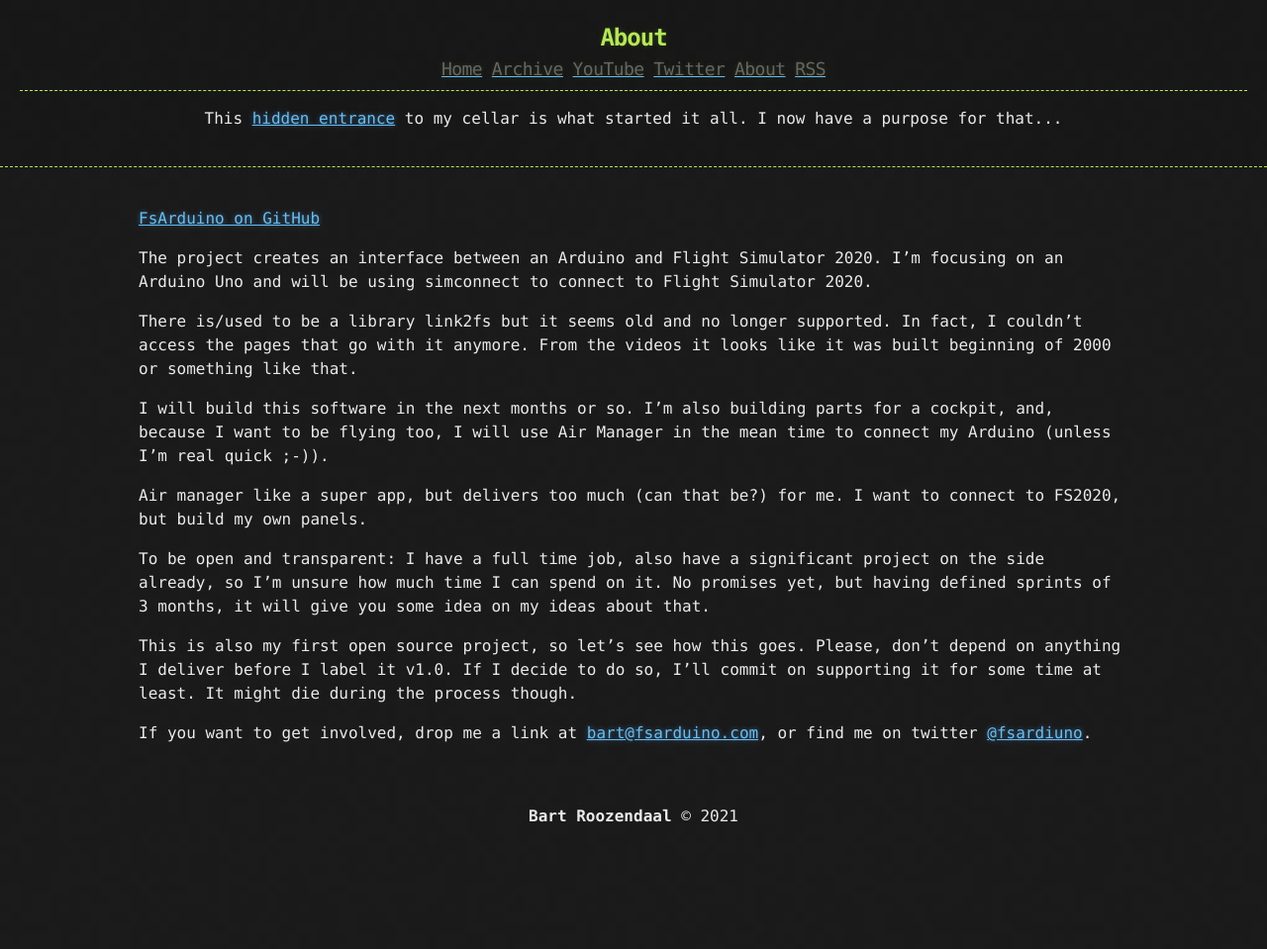
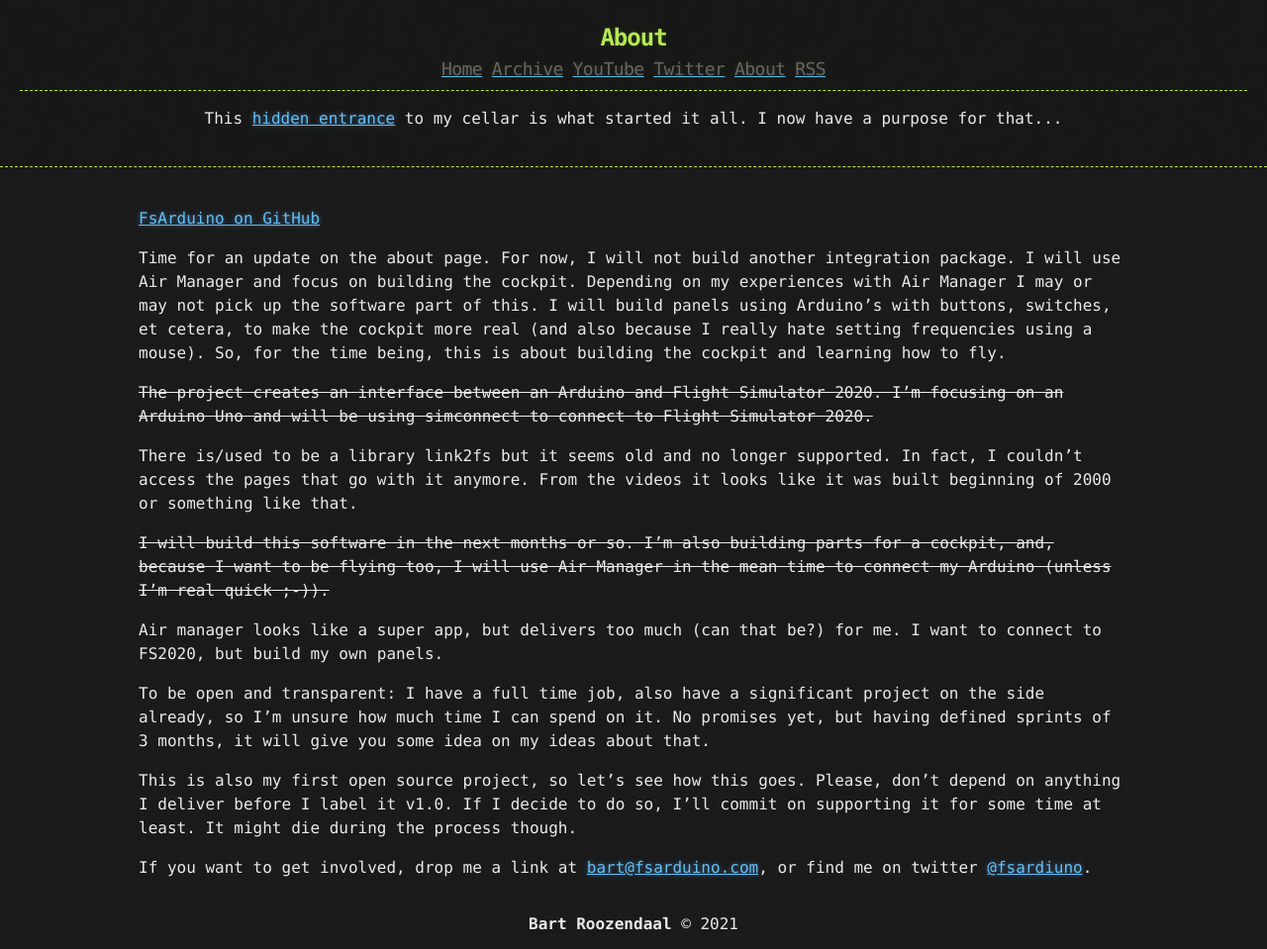
Before and after one commit to bartroozendaal/fsarduino.com, a Jekyll site: the page built from about.md, in a window 1280 px wide. Shown: the whole page at 99% size. Built offline with Jekyll 4.4.1, drawn with Linux system fonts in a browser that asks for light colours; before the commit the page ends 900 px from its top, so only the background shows below that.

Commit message:
update off about page

```diff
--- a/about.md
+++ b/about.md
@@ -5,13 +5,15 @@ title: About
 
 [FsArduino on GitHub](https://github.com/bartroozendaal/fsarduino)
 
-The project creates an interface between an Arduino and Flight Simulator 2020. I'm focusing on an Arduino Uno and will be using simconnect to connect to Flight Simulator 2020.
+Time for an update on the about page. For now, I will not build another integration package. I will use Air Manager and focus on building the cockpit. Depending on my experiences with Air Manager I may or may not pick up the software part of this. I will build panels using Arduino's with buttons, switches, et cetera, to make the cockpit more real (and also because I really hate setting frequencies using a mouse). So, for the time being, this is about building the cockpit and learning how to fly.
+
+~~The project creates an interface between an Arduino and Flight Simulator 2020. I'm focusing on an Arduino Uno and will be using simconnect to connect to Flight Simulator 2020.~~
 
 There is/used to be a library link2fs but it seems old and no longer supported. In fact, I couldn't access the pages that go with it anymore. From the videos it looks like it was built beginning of 2000 or something like that.
 
-I will build this software in the next months or so. I'm also building parts for a cockpit, and, because I want to be flying too, I will use Air Manager in the mean time to connect my Arduino (unless I'm real quick ;-)).
+~~I will build this software in the next months or so. I'm also building parts for a cockpit, and, because I want to be flying too, I will use Air Manager in the mean time to connect my Arduino (unless I'm real quick ;-)).~~
 
-Air manager like a super app, but delivers too much (can that be?) for me. I want to connect to FS2020, but build my own panels.
+Air manager looks like a super app, but delivers too much (can that be?) for me. I want to connect to FS2020, but build my own panels.
 
 To be open and transparent: I have a full time job, also have a significant project on the side already, so I'm unsure how much time I can spend on it. No promises yet, but having defined sprints of 3 months, it will give you some idea on my ideas about that.
 
```
Also changed, not shown: 1 other file.
